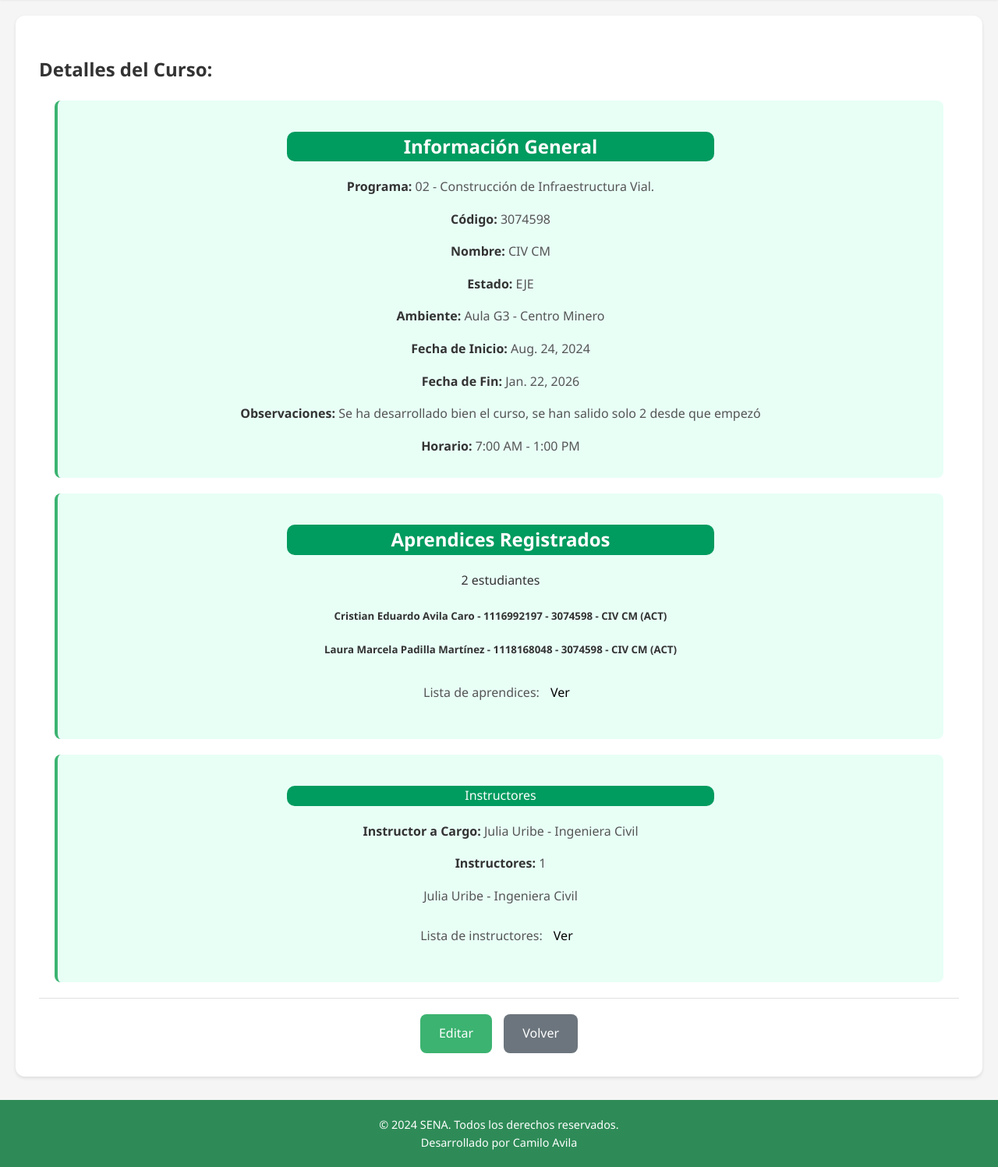
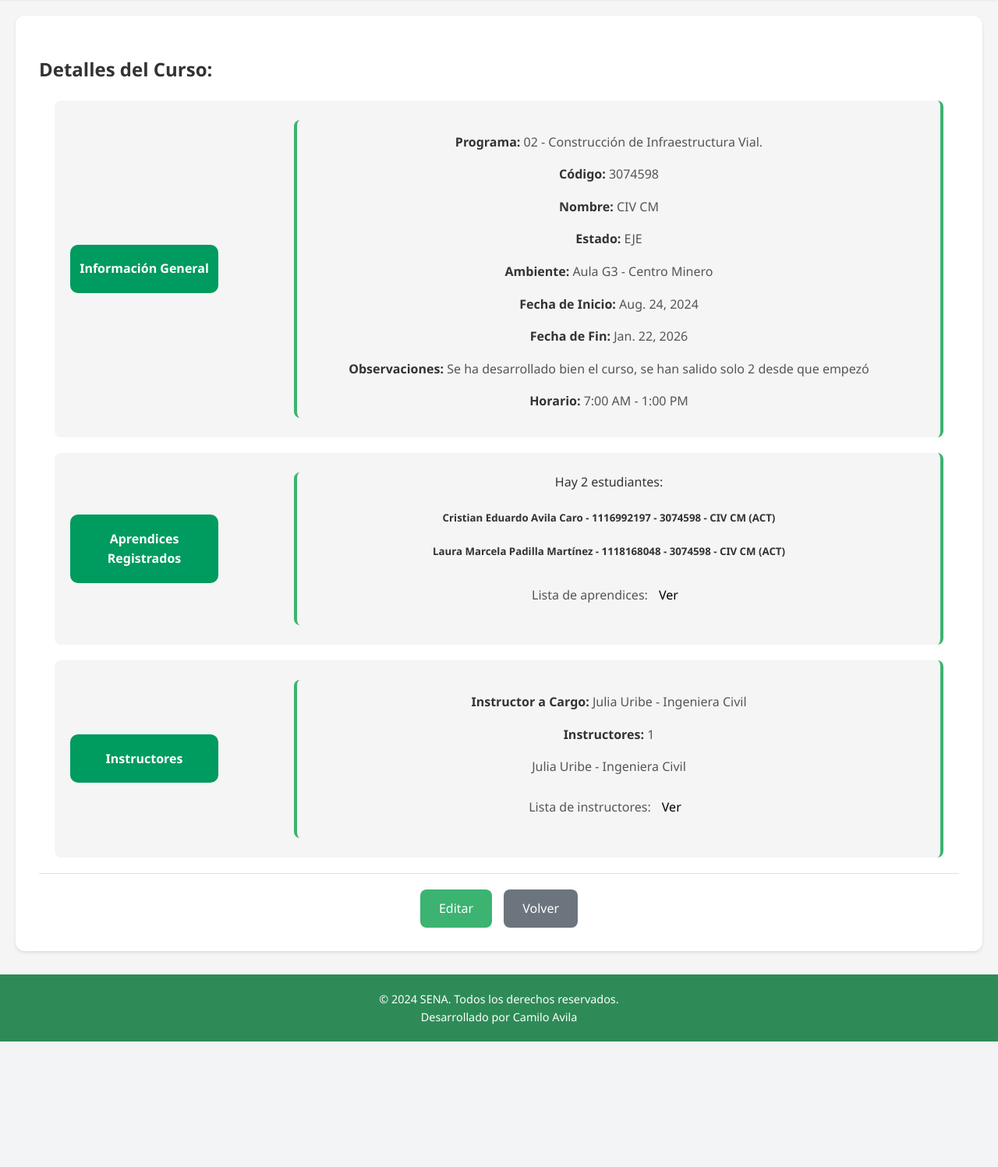
Before and after one commit to Camilin05/sena_app, a Django app: page /lista_cursos/curso/2/ in a window 1280 px wide. Shown: the part 71-1568 px from the top of the page at 78% size. After the commit the page ends 1407 px from the top, so only its background shows below. Run offline with Django 5.2, Linux system fonts and the light colour scheme; data comes from the database, SQL or seed files in the repository.

Commit message:
Modifiqué estilos de los detalles.

```diff
--- a/sena_app_project/aprendices/static/css/estilo_base.css
+++ b/sena_app_project/aprendices/static/css/estilo_base.css
@@ -237,20 +237,34 @@ body {
 }
 
 .info-grupo {
+    background-color: var(--light-grey);
     text-align: center;
-    background: #e8fff6;
     padding: 20px;
     border-radius: 8px;
+    border-right: 4px solid var(--medium-green, #28a745);
+    margin: 20px;
+    align-items: center;
+    display: flex;
+    justify-content: space-between;
+}
+.info-grupoDentro {
+    width: 800px;
+    border-radius: 8px;
     border-left: 4px solid var(--medium-green, #28a745);
-    margin: 20px;
+    margin: 5px;
     align-items: center;
 }
 .info_tittle {
+    padding: 5px;
     text-align: center;
     background: #009b5f;
-    max-width: 50%;
-    margin: 20px auto;
+    width: 180px;
+
     border-radius: 10px;
+    color: white;
+}
+.info_tittle h2 {
+    font-size: 1rem;
     color: white;
 }
 
@@ -321,30 +335,29 @@ body {
     padding: 10px 10px;
     text-align: center;
     border-radius: 8px;
-    margin-bottom: 40px;
-    margin-top: 0 20px;
     box-shadow: 0 4px 15px rgba(0, 0, 0, 0.2);
-    width: 80%;
     margin: 0 auto;
 }
 
 .hero-section h1 {
-    font-size: 3em;
+    margin: 0;
+    padding: 5px;
+    font-size: 2em;
     margin-bottom: 20px;
     text-shadow: 1px 1px 3px rgba(0,0,0,0.2);
 }
 
 .hero-section p {
-    font-size: 1.2em;
     max-width: 800px;
-    margin: 0 auto 30px auto;
     line-height: 1.8;
+    margin: 0 auto;
+    padding: 20px;
 }
 
 .hero-section .btn-primary,
 .hero-section .btn-secondary {
     display: inline-block;
-    padding: 12px 25px;
+    padding: 10px 15px;
     border-radius: 5px;
     text-decoration: none;
     font-weight: bold;
@@ -357,6 +370,7 @@ body {
     background-color: var(--accent-green);
     color: var(--white-color);
     border: 2px solid var(--accent-green);
+    margin: 5px
 }
 
 .hero-section .btn-primary:hover {
@@ -385,8 +399,9 @@ body {
 }
 
 .info-cards .card {
+    font-weight: bold;
     background-color: var(--white-color);
-    padding: 30px;
+    padding: 15px;
     border-radius: 8px;
     box-shadow: 0 4px 10px rgba(0, 0, 0, 0.1);
     text-align: center;
@@ -427,6 +442,9 @@ body {
 }
 
 .info-cards .card-link {
+    padding: 10px;
+    border-radius: 10px;
+    border: 2px solid var(--medium-green);
     color: var(--accent-green);
     text-decoration: none;
     font-weight: bold;
--- a/sena_app_project/aprendices/templates/detalle_aprendiz.html
+++ b/sena_app_project/aprendices/templates/detalle_aprendiz.html
@@ -8,6 +8,7 @@
             <div class="info_tittle">
             <h2>Información General</h2>
             </div>
+            <div class="info-grupoDentro">
                 <p><strong>Documento de Identidad:</strong> {{ aprendiz.documento_identidad }}</p>
                     <p><strong>Nombre completo:</strong> {{ aprendiz.nombre_completo }}</p>
                             <p><strong>Telefono:</strong> {{ aprendiz.telefono }}</p>
@@ -22,6 +23,7 @@
                                                 </p>
         </div>
     </div>
+    </div>
     <div class="acciones">
             <a href="{% url 'admin:aprendices_aprendiz_change' aprendiz.id %}" class="btn-primary">Editar</a>
             <a href="/aprendices" class="btn-secondary">Volver</a>
--- a/sena_app_project/aprendices/templates/detalle_curso.html
+++ b/sena_app_project/aprendices/templates/detalle_curso.html
@@ -10,6 +10,7 @@
                 <div class="info_tittle">
                 <h2>Información General</h2>
                 </div>
+                <div class="info-grupoDentro">
                     <p><strong>Programa:</strong> {{ curso.programa }}</p>
                         <p><strong>Código:</strong> {{ curso.codigo }}</p>
                             <p><strong>Nombre:</strong> {{ curso.nombre }}</p>
@@ -23,12 +24,14 @@
                                                     <p><strong>Observaciones:</strong> No hay observaciones registradas.</p>
                                                 {% endif %}
                                                     <p><strong>Horario:</strong> {{ curso.horario }}</p>
+                </div>
             </div>
             <div class="info-grupo">
                     <div class="info_tittle">
                         <h2>Aprendices Registrados</h2>
                     </div>
-                    <span>{{ aprendices_curso|length }} estudiantes</span>
+                    <div class="info-grupoDentro">
+                    <span>Hay {{ aprendices_curso|length }} estudiantes:</span>
                         {% for aprendiz in aprendices_curso %}
                                 <h5>{{ aprendiz }}</h5>
                         {% endfor %}
@@ -39,11 +42,13 @@
                                 </a>
                             <p>
                 {% endif %}
+                </div>
             </div>
             <div class="info-grupo">
                 <div class="info_tittle">
-                    </h2>Instructores</h2>
+                    <h2>Instructores</h2>
                 </div>
+                <div class="info-grupoDentro">
                     <p><strong>Instructor a Cargo:</strong> {{ curso.instructor_coordinador }}</p>
                         <p><strong>Instructores:</strong> {{ instructoqres_curso|length }}</p>
                             {% for instructor in instructoqres_curso %}
@@ -56,6 +61,7 @@
                             </a>
                         <p>
                             {% endif %}
+                            </div>
         </div>
         <div class="acciones">
             <a href="{% url 'admin:aprendices_curso_change' curso.id %}" class="btn-primary">Editar</a>
--- a/sena_app_project/programas/templates/detalle_programa.html
+++ b/sena_app_project/programas/templates/detalle_programa.html
@@ -10,6 +10,7 @@
                 <div class="info_tittle">
                     <h2>Información General</h2>
                 </div>
+                <div class="info-grupoDentro">
                     <p><strong>Código:</strong> {{ programa.codigo }}</p>
                         <p><strong>Nombre:</strong> {{ programa.nombre }}</p>
                             <p><strong>Nivel de Formación:</strong> {{ programa.nivel_formacion }}</p>
@@ -26,10 +27,12 @@
                                                                         <p><strong>Fecha de Creación:</strong> {{ programa.fecha_creacion }}</p>
                                                                             <p><strong>Fecha de registro:</strong> {{ programa.fecha_registro }}</p>
             </div>
+            </div>
             <div class="info-grupo">
                 <div class="info_tittle">
                     <h2>Cursos</h2>
                 </div>
+                <div class="info-grupoDentro">
                 <p><strong>Cursos:</strong> {{ cursos|length }}</p>
                     {% for curso in cursos %}
                         <p>{{ curso }}</p>
@@ -42,6 +45,7 @@
                         <p>
                             {% endif %}
             </div>
+            </div>
         </div>
         <div class="acciones">
             <a href="{% url 'admin:programas_programa_change' programa.id %}" class="btn-primary">Editar</a>
```
Also changed, not shown: sena_app_project/aprendices/templates/index.html (+16 -8 lines), sena_app_project/instructores/templates/detalle_instructor.html (+7 -0 lines).
